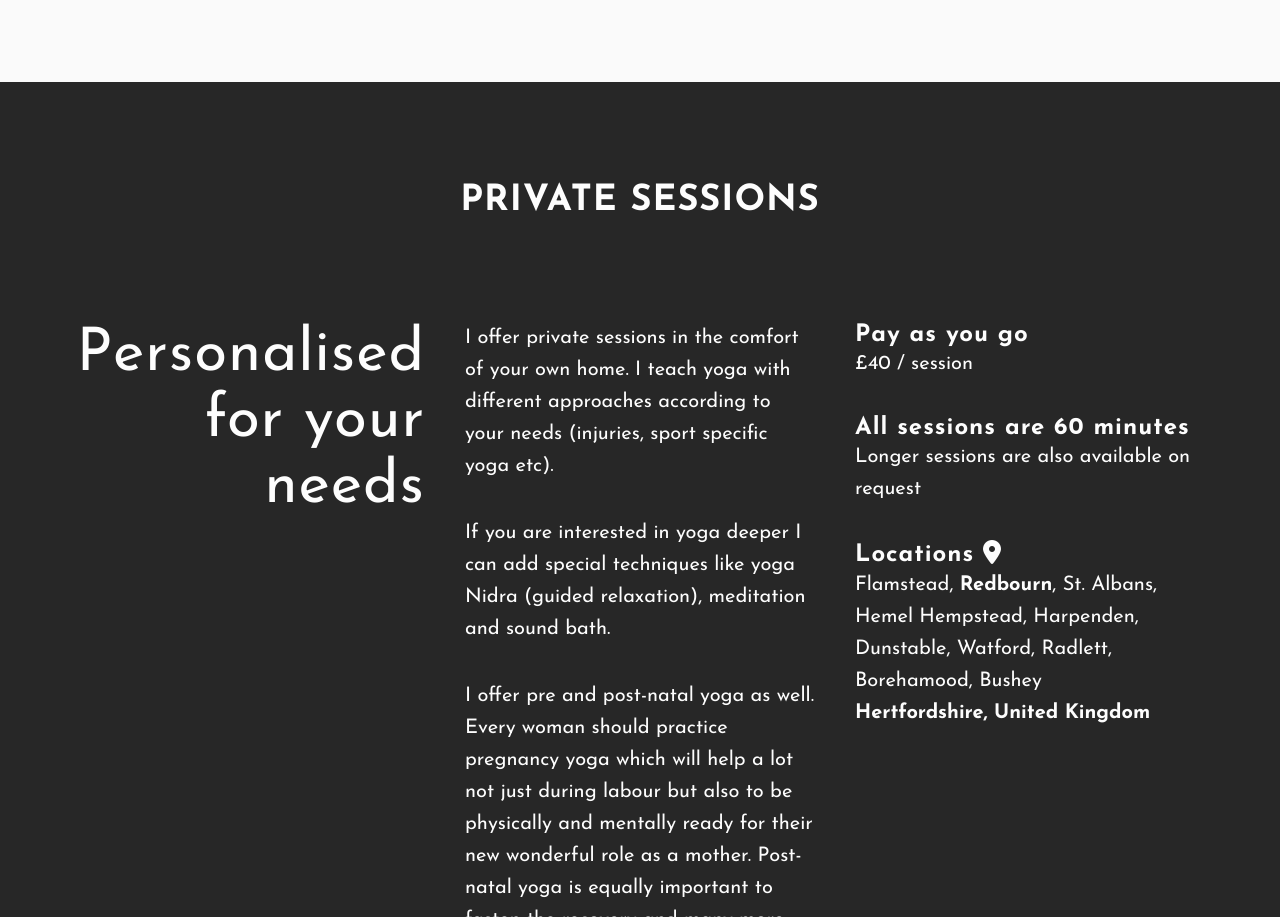
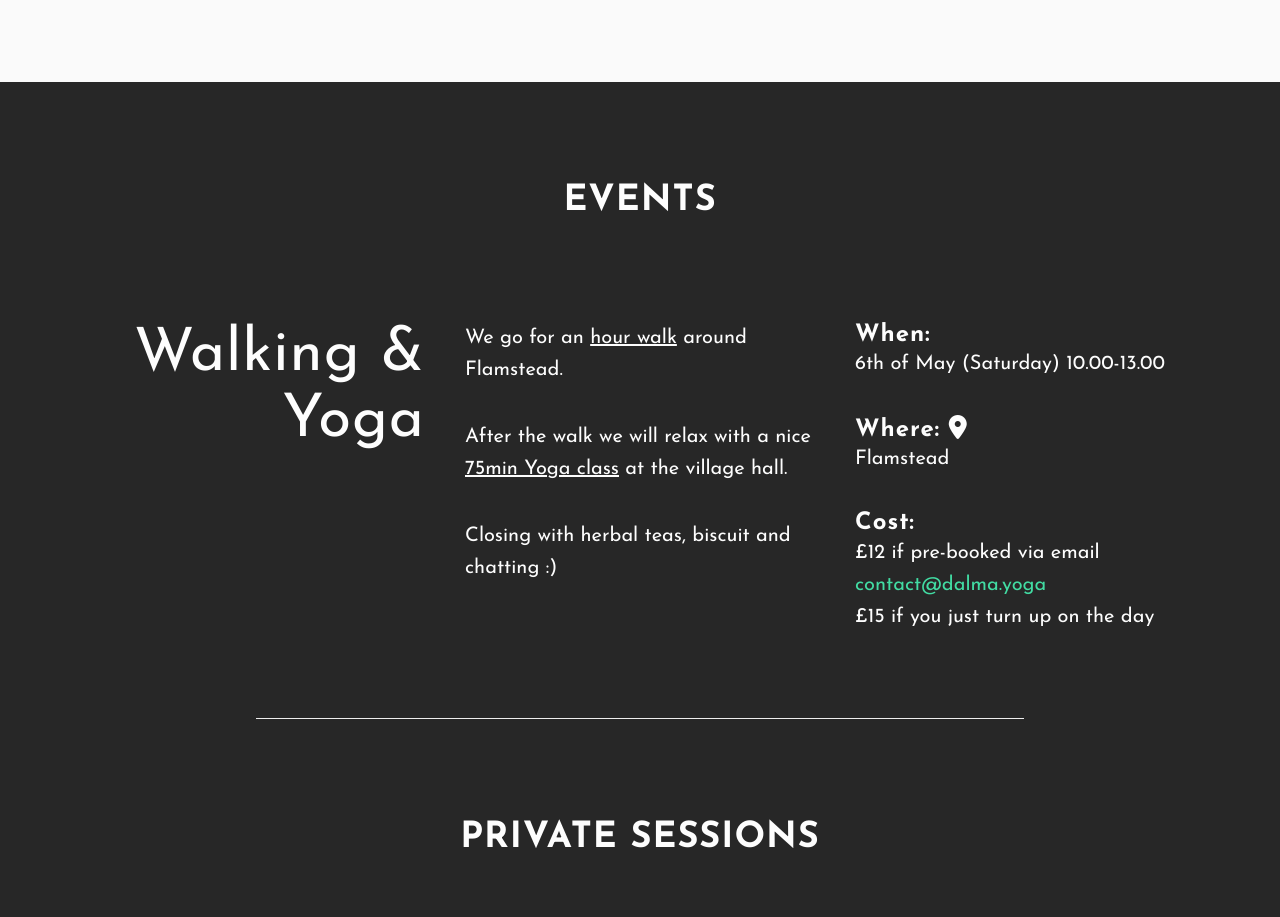
Before and after one commit to benka/dalma.yoga, a website: page index.html in a window 1280 px wide. Shown: the part 1883-2800 px from the top of the page. Drawn offline with nearby package versions, Linux system fonts and the light colour scheme; files that its build step writes are made by us from their sources.

Commit message:
events -ya

```diff
--- a/index.html
+++ b/index.html
@@ -56,6 +56,9 @@
                     </li>
                     <li>
                         <a class="page-scroll" href="#about">About</a>
+                    </li>
+                    <li>
+                        <a class="page-scroll" href="#events">Events</a>
                     </li>
                     <li>
                         <a class="page-scroll" href="#sessions">Private Sessions</a>
@@ -139,6 +142,38 @@
             </div>
         </div>
     </section>
+
+
+    <!-- Sessions Section -->
+    <section id="events" class="container-fluid content-section">
+        <div class="container">
+            <div class="row">
+                <div class="col-lg-12 b-pad-100 text-center">
+                    <h1 class="heavy">Events</h1>
+                </div>
+            </div>
+            <div class="row">
+                <div class="col-lg-4 cust_col">
+                    <h2 class="huge">Walking & Yoga</h2>
+                </div>
+                <div class="col-lg-4 cust_col">
+                    <p>We go for an <u>hour walk</u> around Flamstead.</p>
+                    <p>After the walk we will relax with a nice <u>75min Yoga class</u> at the village hall.</p>
+                    <p>Closing with herbal teas, biscuit and chatting :)</p>
+                </div>
+                <div class="col-lg-4 cust_col">
+                    <h3><strong>When: </strong></h3>
+                    <p>6th of May (Saturday) 10.00-13.00</p>
+                    <h3><strong>Where: <i class="fa fa-map-marker"></i></strong></h3>
+                    <p>Flamstead</p>
+                    <h3><strong>Cost:</strong></h3>
+                    <p>£12 if pre-booked via email <a href="mailto:contact@dalma.yoga?subject=walking&amp;yoga">contact@dalma.yoga</span></a><br>
+                    £15 if you just turn up on the day</p>
+                </div>
+            </div>
+        </div>
+    </section>
+    <hr>
 
     <!-- Sessions Section -->
     <section id="sessions" class="container-fluid content-section">
@@ -314,9 +349,6 @@
                     <li>
                         <a href="https://www.facebook.com/www.dalma.yoga" class="btn btn-default btn-lg" target="_blank"><i class="fa fa-facebook fa-fw"></i> <span class="network-name">Facebook</span></a>
                     </li>
-                    <li>
-                        <a href="http://www.yogaallianceprofessionals.org/united-kingdom/redbourn/yoga-teacher/dalma-bekes?from=badge" class="btn btn-default btn-lg" title="Find me on Yoga Alliance Professionals" target="_blank"><img width="22" src="http://www.yogaallianceprofessionals.org/images/Yoga-Alliance-Member.png" border=0 /> <span class="network-name">YogaAlliance</span></a>
-                    </li>
                 </ul>
             </div>
         </div>
```
